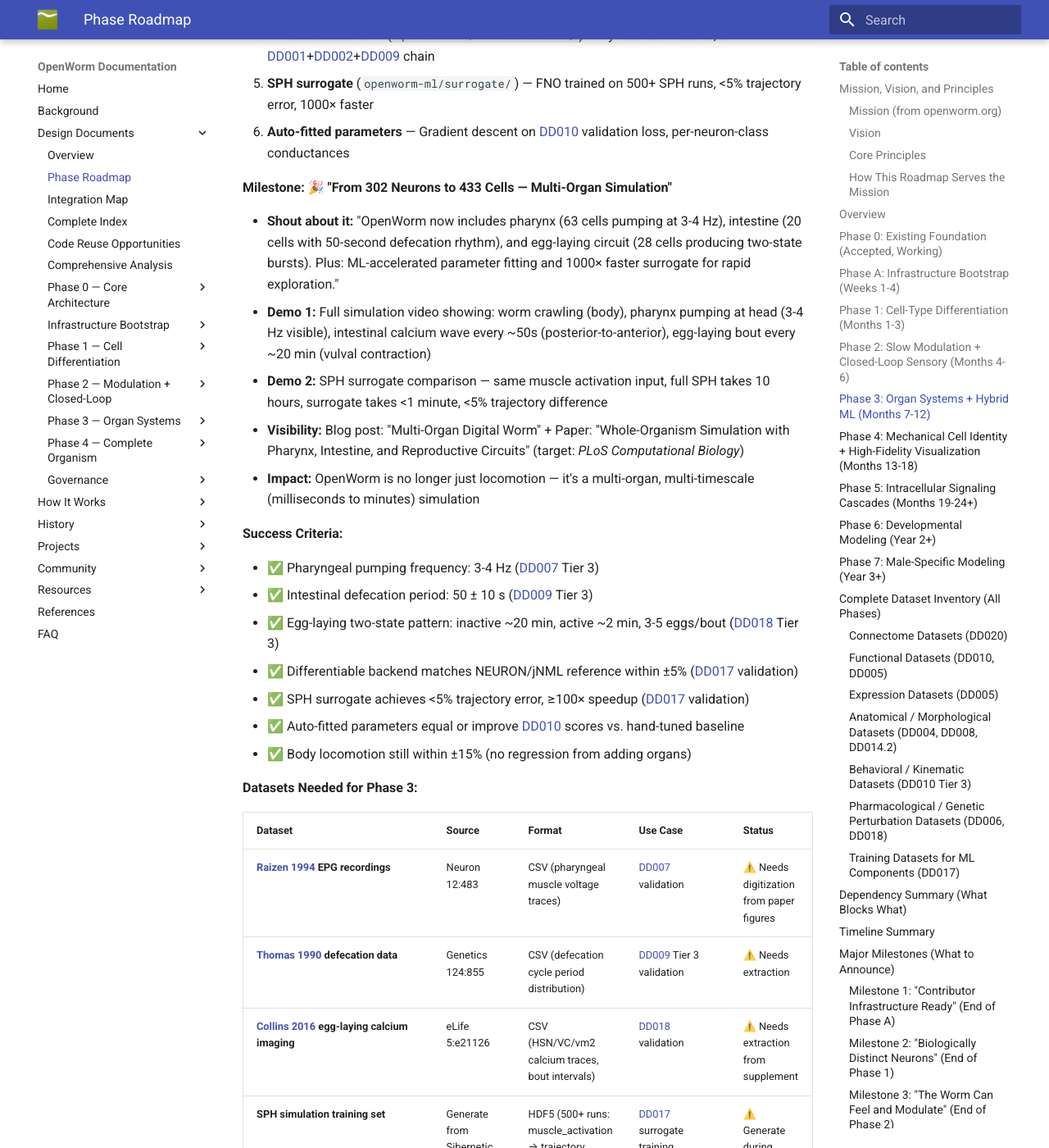
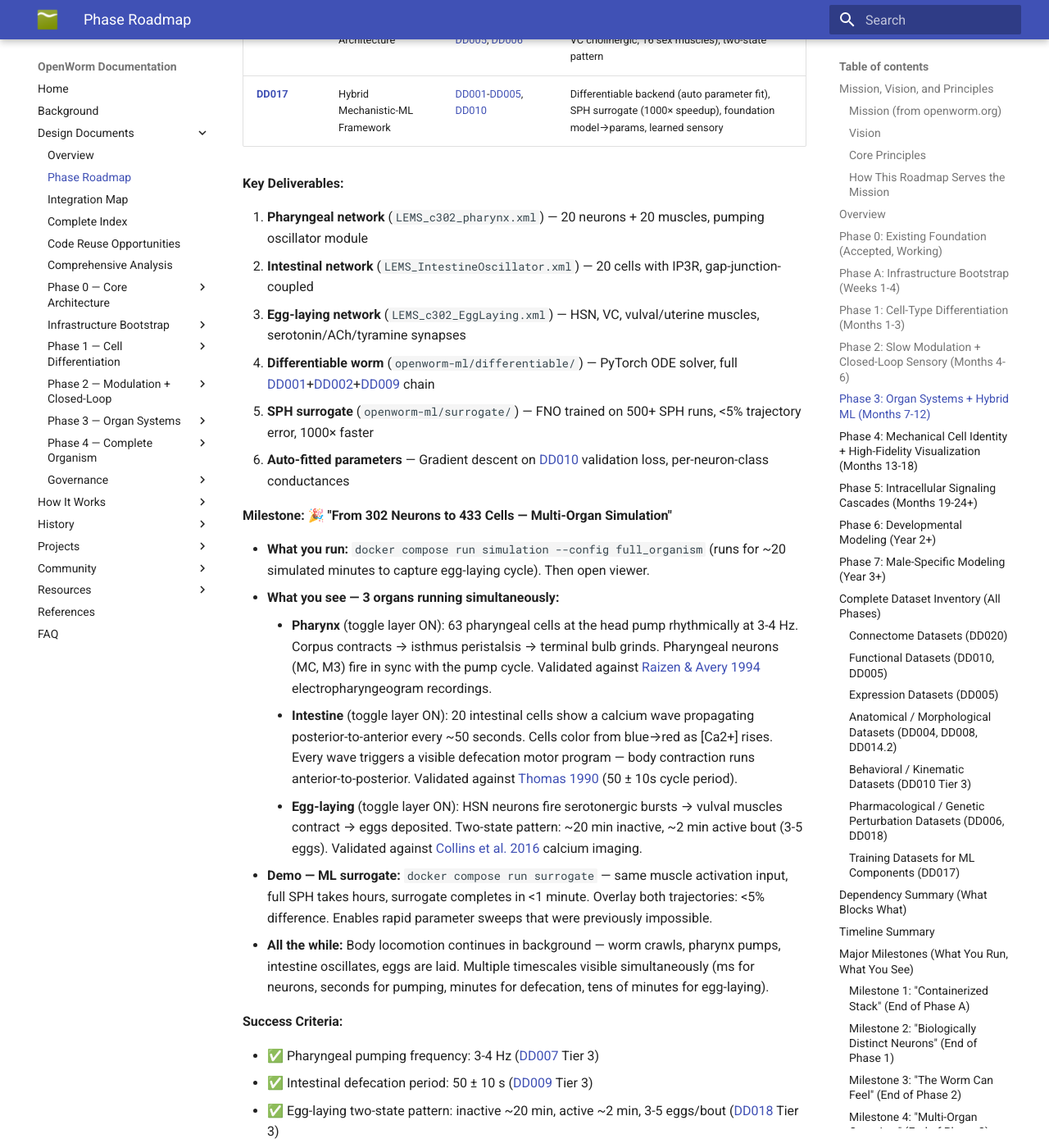
Before and after one commit to openworm/openworm_docs, an MkDocs documentation site: the page built from docs/design_documents/DD_PHASE_ROADMAP.md, in a window 1280 px wide and 1400 px high, scrolled down 9745 px. Shown: the whole window at 82% size. Built offline with MkDocs 1.6.1 and Material for MkDocs 9.7.7, drawn with Linux system fonts in a browser that asks for light colours; some of the changed text lies outside the part shown.

Commit message:
Rewrite roadmap milestones: what you run, what you see, validated against
Replace organizational framing (blog posts, paper opportunities, press
releases, "shout about it") with concrete user experience: commands to
run, behaviors to observe in the viewer, and specific experimental
datasets each milestone validates against.

Co-Authored-By: Claude Opus 4.6 <noreply@anthropic.com>

```diff
--- a/docs/design_documents/DD_PHASE_ROADMAP.md
+++ b/docs/design_documents/DD_PHASE_ROADMAP.md
@@ -86,8 +86,10 @@ OpenWorm's path from 302 generic neurons to 959 differentiated cells is organize
 
 **Milestone:** *(Already achieved)* **"First Whole-Nervous-System Simulation"**
 
-- Announcement: "OpenWorm simulates all 302 neurons + 95 muscles + body physics in a coupled loop, producing emergent locomotion validated against real worm movement."
-- Published: [Sarma et al. 2018](https://doi.org/10.1098/rstb.2017.0382), [Gleeson et al. 2018](https://doi.org/10.1098/rstb.2017.0379)
+- **What you run:** `python master_openworm.py` — coupled c302 + Sibernetic simulation, 15ms of worm locomotion
+- **What you see:** ~100K SPH particles forming a worm shape that bends and propagates undulatory waves. Voltage traces for 302 neurons. Muscle activation patterns.
+- **Validated against:** [Yemini et al. 2013](https://doi.org/10.1038/nmeth.2560) Schafer lab kinematic features — locomotion speed, body curvature, wave frequency within ±15% of wild-type N2
+- **Published:** [Sarma et al. 2018](https://doi.org/10.1098/rstb.2017.0382), [Gleeson et al. 2018](https://doi.org/10.1098/rstb.2017.0379)
 
 ---
 
@@ -115,10 +117,10 @@ OpenWorm's path from 302 generic neurons to 959 differentiated cells is organize
 
 **Milestone:** 🎉 **"Containerized Stack with Automated Validation"**
 
-- **Shout about it:** "Contributors can now test changes against the full simulation in <5 minutes. Behavioral validation is automated via CI. No more manual parameter tuning!"
-- **Demo:** `docker compose run quick-test` completes in <5min, `docker compose run validate` reports pass/fail on Tier 2+3
-- **Visibility:** Blog post with before/after comparison (old: 20min rebuild + manual validation; new: 5min + automated CI)
-- **Impact:** Reduces contributor feedback loop from hours to minutes; enables rapid iteration
+- **What you run:** `docker compose run quick-test` (completes in <5 min) — builds the full simulation stack, runs a short simulation, checks for crashes
+- **What you see:** Terminal output showing build → simulate → validate pipeline. JSON report with pass/fail on each metric. Video of worm locomotion (no more OOM at >2s).
+- **Then try:** `docker compose run validate` — runs Tier 2 (functional connectivity vs. [Randi 2023](https://doi.org/10.1038/s41586-023-06683-4)) + Tier 3 (kinematics vs. [Yemini 2013](https://doi.org/10.1038/nmeth.2560)). Produces `output/validation_report.json` with per-metric scores.
+- **Contributor workflow:** Fork a subsystem → `docker compose run quick-test --build-arg C302_BRANCH=my-branch` → see if your change breaks anything → PR with CI green
 
 **Success Criteria:**
 
@@ -163,10 +165,10 @@ OpenWorm's path from 302 generic neurons to 959 differentiated cells is organize
 
 **Milestone:** 🎉 **"Biologically Distinct Neurons"**
 
-- **Shout about it:** "OpenWorm now simulates 128 different neuron types (not 302 copies of the same cell), parameterized from the CeNGEN single-cell atlas. Functional connectivity improves by ≥20% vs. generic model. You can see each neuron class's distinct dynamics in the new 3D viewer."
-- **Demo:** Launch viewer showing neurons colored by class (128 colors), click AVAL to see its class-specific calcium dynamics, compare to generic model side-by-side
-- **Visibility:** Blog post: "From Generic to Specific: 128 Neuron Classes" + video showing color-by-class mode + comparison plot (Tier 2 correlation improved from r=0.3 to r≥0.36)
-- **Paper opportunity:** "CeNGEN-Parameterized Whole-Circuit Simulation Improves Functional Connectivity Prediction" (collaborate with Randi/Leifer labs)
+- **What you run:** `docker compose run simulation` then `docker compose up viewer` — open `localhost:8501`
+- **What you see:** 3D viewer with smooth worm body crawling. Toggle "Neurons" layer — 302 neurons appear, colored by class (128 distinct colors). Click AVAL — inspector panel shows its class-specific voltage and calcium traces, visibly different from ASER or AWCL. Toggle "color by class" mode to see the diversity.
+- **Validated against:** [Randi et al. 2023](https://doi.org/10.1038/s41586-023-06683-4) whole-brain calcium imaging — simulated functional connectivity correlation improves ≥20% over generic baseline (e.g., r=0.3 → r≥0.36). Side-by-side comparison plot: generic model vs. CeNGEN-parameterized model vs. experimental data.
+- **Video:** Time-lapse of simulation with neurons glowing by activity — command interneurons (AVA, AVB) show graded potentials, sensory neurons (ASEL, ASER) show distinct response profiles, motor neurons fire rhythmically driving visible muscle contractions.
 
 **Success Criteria:**
 
@@ -218,11 +220,11 @@ OpenWorm's path from 302 generic neurons to 959 differentiated cells is organize
 
 **Milestone:** 🎉 **"The Worm Can Feel and Modulate"**
 
-- **Shout about it:** "OpenWorm is now closed-loop! Tap the worm in the simulation and watch it reverse direction in real-time. Plus: 31,479 neuropeptide connections add a slow modulatory layer governing behavioral states."
-- **Demo 1:** Interactive demo — user clicks "Tap Anterior" button, worm reverses within 1 second, travels backward 1+ body lengths, resumes forward crawling
-- **Demo 2:** Neuropeptide knockout simulation — disable FLP peptides, watch locomotion pattern change
-- **Visibility:** Blog post: "Closing the Loop: Touch-Responsive Digital Worm" + Video: side-by-side (open-loop vs. closed-loop tap withdrawal)
-- **Paper opportunity:** "Bidirectional Coupling Enables Emergent Sensorimotor Behavior in Whole-Organism Simulation"
+- **What you run:** `docker compose run simulation --config closedloop_touch` then open the viewer
+- **Demo 1 — Tap withdrawal:** Worm crawls forward. At t=5s, anterior tap stimulus fires. Watch: touch receptor neurons (ALM, AVM) activate → command interneurons (AVA, AVD) depolarize → motor neurons reverse → worm reverses direction within <1 second, travels backward ≥1 body length, then resumes forward crawling. Compare: `--config openloop` (same tap, no reversal — the worm is deaf).
+- **Demo 2 — Neuropeptide knockout:** Run with `neuropeptides.flp_knockout: true`. Watch locomotion pattern change — speed, reversal frequency, body wave amplitude all shift. Compare side-by-side with wild-type. Matches [Li et al. 1999](https://doi.org/10.1111/j.1749-6632.1999.tb07895.x) / [Rogers et al. 2003](https://doi.org/10.1038/nn1140) FLP loss-of-function phenotypes.
+- **Validated against:** [Chalfie et al. 1985](https://doi.org/10.1523/JNEUROSCI.05-04-00956.1985) tap withdrawal (reversal latency, distance, direction discrimination); [Wicks et al. 1996](https://doi.org/10.1523/JNEUROSCI.16-12-04017.1996) anterior-vs-posterior direction selectivity; ≥3 peptide knockout phenotypes within 30% of experimental measurements.
+- **In the viewer:** Neuropeptide volumetric clouds visible as colored mist waxing/waning on seconds timescale. Cuticle strain heatmap shows where the body is being compressed. Reversal events marked on the time scrubber.
 
 **Success Criteria:**
 
@@ -275,11 +277,13 @@ OpenWorm's path from 302 generic neurons to 959 differentiated cells is organize
 
 **Milestone:** 🎉 **"From 302 Neurons to 433 Cells — Multi-Organ Simulation"**
 
-- **Shout about it:** "OpenWorm now includes pharynx (63 cells pumping at 3-4 Hz), intestine (20 cells with 50-second defecation rhythm), and egg-laying circuit (28 cells producing two-state bursts). Plus: ML-accelerated parameter fitting and 1000× faster surrogate for rapid exploration."
-- **Demo 1:** Full simulation video showing: worm crawling (body), pharynx pumping at head (3-4 Hz visible), intestinal calcium wave every ~50s (posterior-to-anterior), egg-laying bout every ~20 min (vulval contraction)
-- **Demo 2:** SPH surrogate comparison — same muscle activation input, full SPH takes 10 hours, surrogate takes <1 minute, <5% trajectory difference
-- **Visibility:** Blog post: "Multi-Organ Digital Worm" + Paper: "Whole-Organism Simulation with Pharynx, Intestine, and Reproductive Circuits" (target: *PLoS Computational Biology*)
-- **Impact:** OpenWorm is no longer just locomotion — it's a multi-organ, multi-timescale (milliseconds to minutes) simulation
+- **What you run:** `docker compose run simulation --config full_organism` (runs for ~20 simulated minutes to capture egg-laying cycle). Then open viewer.
+- **What you see — 3 organs running simultaneously:**
+    - **Pharynx** (toggle layer ON): 63 pharyngeal cells at the head pump rhythmically at 3-4 Hz. Corpus contracts → isthmus peristalsis → terminal bulb grinds. Pharyngeal neurons (MC, M3) fire in sync with the pump cycle. Validated against [Raizen & Avery 1994](https://doi.org/10.1016/0896-6273(94)90207-0) electropharyngeogram recordings.
+    - **Intestine** (toggle layer ON): 20 intestinal cells show a calcium wave propagating posterior-to-anterior every ~50 seconds. Cells color from blue→red as [Ca2+] rises. Every wave triggers a visible defecation motor program — body contraction runs anterior-to-posterior. Validated against [Thomas 1990](https://doi.org/10.1093/genetics/124.4.855) (50 ± 10s cycle period).
+    - **Egg-laying** (toggle layer ON): HSN neurons fire serotonergic bursts → vulval muscles contract → eggs deposited. Two-state pattern: ~20 min inactive, ~2 min active bout (3-5 eggs). Validated against [Collins et al. 2016](https://doi.org/10.7554/eLife.21126) calcium imaging.
+- **Demo — ML surrogate:** `docker compose run surrogate` — same muscle activation input, full SPH takes hours, surrogate completes in <1 minute. Overlay both trajectories: <5% difference. Enables rapid parameter sweeps that were previously impossible.
+- **All the while:** Body locomotion continues in background — worm crawls, pharynx pumps, intestine oscillates, eggs are laid. Multiple timescales visible simultaneously (ms for neurons, seconds for pumping, minutes for defecation, tens of minutes for egg-laying).
 
 **Success Criteria:**
 
@@ -331,12 +335,15 @@ OpenWorm's path from 302 generic neurons to 959 differentiated cells is organize
 5. **Three.js viewer** ([DD014](DD014_Dynamic_Visualization_Architecture.md) Phase 3) — Client-side, no server, molecular scale with gene expression pipeline visible
 6. **Static site deployment** — viewer.openworm.org (GitHub Pages or CDN)
 
-**Milestone:** 🎉 **"959-Cell Digital Organism with Photorealistic Visualization"**
+**Milestone:** 🎉 **"959-Cell Digital Organism — Explore in Your Browser"**
 
-- **Shout about it:** "OpenWorm now represents all 959 somatic cells of the adult hermaphrodite with cell-type-specific mechanics. Visit viewer.openworm.org in any browser and explore the worm at three scales: organism (smooth crawling body), tissue (individual cells + neurons glowing), and molecular (ion channels opening, gene transcription visible). No installation, no server — just a web browser."
-- **Demo:** Public URL (viewer.openworm.org) — zoom from full worm to a single neuron to its membrane showing calcium channels opening
-- **Visibility:** Press release: "First Whole-Organism Simulation You Can Explore in a Web Browser" + Video: screencast of multi-scale zoom + WSJ/Wired/Nature News coverage potential
-- **Impact:** Public engagement — non-scientists can experience the simulation; educators can use it in classrooms; collaborators (CZI, Arc) can explore results without Docker
+- **What you run:** Open `viewer.openworm.org` in any browser. No Docker, no installation, no server.
+- **What you see — 3 scales of exploration:**
+    - **Organism scale (default):** Smooth, translucent *C. elegans* crawling across the screen. Anatomical meshes (688 Virtual Worm pieces) deform with the SPH body in real-time. Pharynx pumps at the head, defecation contractions visible every ~50s.
+    - **Tissue/Cell scale (zoom in):** Click any of 959 individually labeled cells. Neurons glow by voltage. Muscles flash by contraction. Intestinal cells show calcium waves. Inspector panel shows cell identity (WBbt ID), real-time traces, and links to WormBase.
+    - **Molecular scale (zoom further):** See ion channels opening/closing on a neuron's membrane. Calcium flowing through IP3 receptors in intestinal cells. Gene transcription → mRNA export → ribosomal translation → vesicle trafficking → channel insertion (per [DD014.1](DD014.1_Visual_Rendering_Specification.md) Mockups 13-14).
+- **Validated against:** All previous tiers still passing — kinematics ([Yemini 2013](https://doi.org/10.1038/nmeth.2560) ±15%), functional connectivity ([Randi 2023](https://doi.org/10.1038/s41586-023-06683-4)), organ rhythms (pharynx, intestine, egg-laying). Cell-type-specific elasticity produces realistic body mechanics: intestine soft (0.8x), cuticle stiff (5-10x), muscles intermediate (1.5x).
+- **Performance:** 60fps on a 2020-era laptop. All 688 meshes deform in <4ms per frame. Progressive OME-Zarr loading — start viewing immediately while more data streams in background.
 
 **Success Criteria:**
 
@@ -548,37 +555,37 @@ Phase A ([DD013](DD013_Simulation_Stack_Architecture.md), [DD021](DD021_Movement
 
 ---
 
-## Major Milestones (What to Announce)
+## Major Milestones (What You Run, What You See)
 
-### Milestone 1: "Contributor Infrastructure Ready" (End of Phase A)
+### Milestone 1: "Containerized Stack" (End of Phase A)
 **When:** Week 4 (late March 2026)
-**Announce:** "OpenWorm simulation stack is now containerized with automated validation. Contributors can test changes in <5 minutes."
-**Impact:** Removes contributor friction; enables rapid iteration
-**Metrics:** CI green badge, docker-compose services all working, toolbox revived
+**Run:** `docker compose run quick-test` — full build + simulation + validation in <5 minutes
+**See:** Terminal pass/fail report. Video output of worm locomotion. JSON validation scores.
+**Validated against:** [Yemini 2013](https://doi.org/10.1038/nmeth.2560) kinematics (Tier 3), [Randi 2023](https://doi.org/10.1038/s41586-023-06683-4) functional connectivity (Tier 2)
 
 ### Milestone 2: "Biologically Distinct Neurons" (End of Phase 1)
 **When:** Month 3 (June 2026)
-**Announce:** "128 different neuron types parameterized from CeNGEN single-cell atlas. Functional connectivity prediction improves 20%+."
-**Impact:** First biologically differentiated whole-circuit simulation
-**Metrics:** Tier 2 correlation r > 0.5, 128 cell-type NeuroML files, 3D viewer shows color-by-class
+**Run:** `docker compose up viewer` — open `localhost:8501`
+**See:** 3D worm with 302 neurons colored by 128 classes. Click any neuron — inspector shows class-specific dynamics. Compare differentiated vs. generic model side-by-side.
+**Validated against:** [Randi 2023](https://doi.org/10.1038/s41586-023-06683-4) — functional connectivity correlation improves ≥20% over generic baseline
 
-### Milestone 3: "The Worm Can Feel and Modulate" (End of Phase 2)
+### Milestone 3: "The Worm Can Feel" (End of Phase 2)
 **When:** Month 6 (September 2026)
-**Announce:** "Closed-loop touch response + 31,479 neuropeptide connections. Tap the worm, watch it reverse direction."
-**Impact:** First sensorimotor closed-loop whole-organism simulation
-**Metrics:** Tap→reversal <1s, peptide knockouts reproduced, viewer shows strain + peptide clouds
+**Run:** `docker compose run simulation --config closedloop_touch` — tap the worm at t=5s
+**See:** Worm reverses direction within <1s, travels backward ≥1 body length, resumes forward. Anterior tap → backward, posterior tap → forward. Neuropeptide clouds visible as slow modulatory mist.
+**Validated against:** [Chalfie 1985](https://doi.org/10.1523/JNEUROSCI.05-04-00956.1985) tap withdrawal; [Wicks 1996](https://doi.org/10.1523/JNEUROSCI.16-12-04017.1996) direction discrimination; ≥3 peptide knockout phenotypes ([Li 1999](https://doi.org/10.1111/j.1749-6632.1999.tb07895.x), [Rogers 2003](https://doi.org/10.1038/nn1140))
 
-### Milestone 4: "Multi-Organ Digital Organism" (End of Phase 3)
+### Milestone 4: "Multi-Organ Organism" (End of Phase 3)
 **When:** Month 12 (March 2027)
-**Announce:** "Pharynx pumping (3-4 Hz), intestine oscillating (50s), egg-laying (two-state pattern). 433 cells active. ML surrogate enables 1000× faster exploration."
-**Impact:** Multi-timescale, multi-organ simulation; ML acceleration
-**Metrics:** All 3 organ Tier 3 validations pass, surrogate <5% error, differentiable backend working
+**Run:** `docker compose run simulation --config full_organism` (~20 simulated minutes)
+**See:** Worm crawls while pharynx pumps at 3-4 Hz, intestine fires calcium waves every ~50s triggering defecation, and egg-laying bouts occur every ~20 min. All visible simultaneously in the viewer.
+**Validated against:** [Raizen 1994](https://doi.org/10.1016/0896-6273(94)90207-0) pharyngeal EPG; [Thomas 1990](https://doi.org/10.1093/genetics/124.4.855) defecation period; [Collins 2016](https://doi.org/10.7554/eLife.21126) egg-laying calcium imaging
 
-### Milestone 5: "959-Cell Photorealistic Whole Organism" (End of Phase 4)
+### Milestone 5: "959-Cell Browser Experience" (End of Phase 4)
 **When:** Month 18 (September 2027)
-**Announce:** "Every somatic cell of C. elegans simulated with cell-type-specific mechanics. Explore the digital worm in any web browser at viewer.openworm.org — from organism to tissue to molecular scale."
-**Impact:** Public engagement, educational use, complete adult hermaphrodite
-**Metrics:** 959 cells, mesh deformation working, Three.js viewer deployed, molecular scale visible
+**Run:** Open `viewer.openworm.org` — no installation required
+**See:** Smooth worm with 688 deforming anatomical meshes. Zoom from organism → tissue (click any of 959 cells) → molecular (ion channels, gene transcription). 60fps on a laptop.
+**Validated against:** All previous tiers passing. Cell-type-specific mechanics produce realistic body deformation.
 
 ---
 
```
